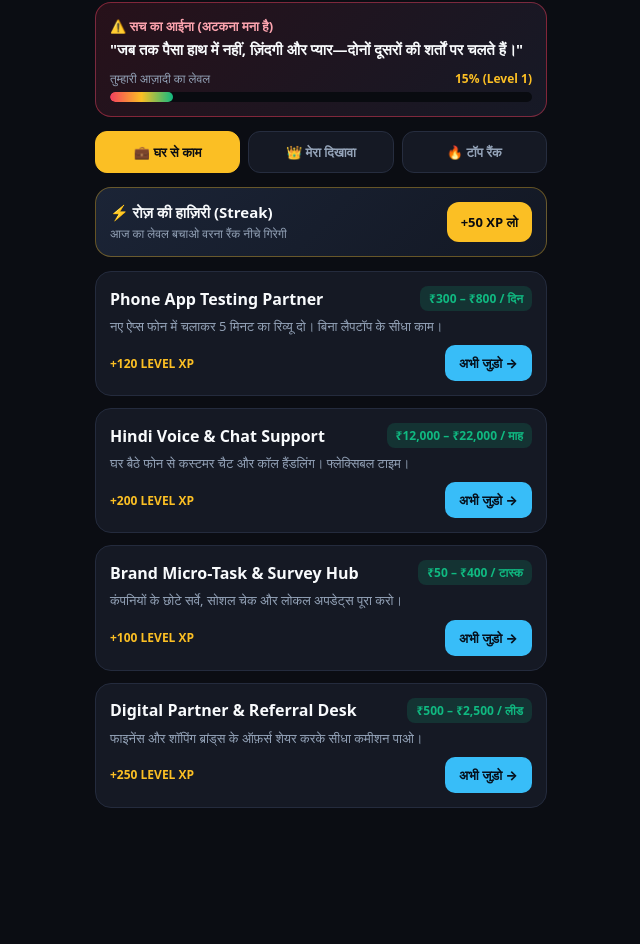
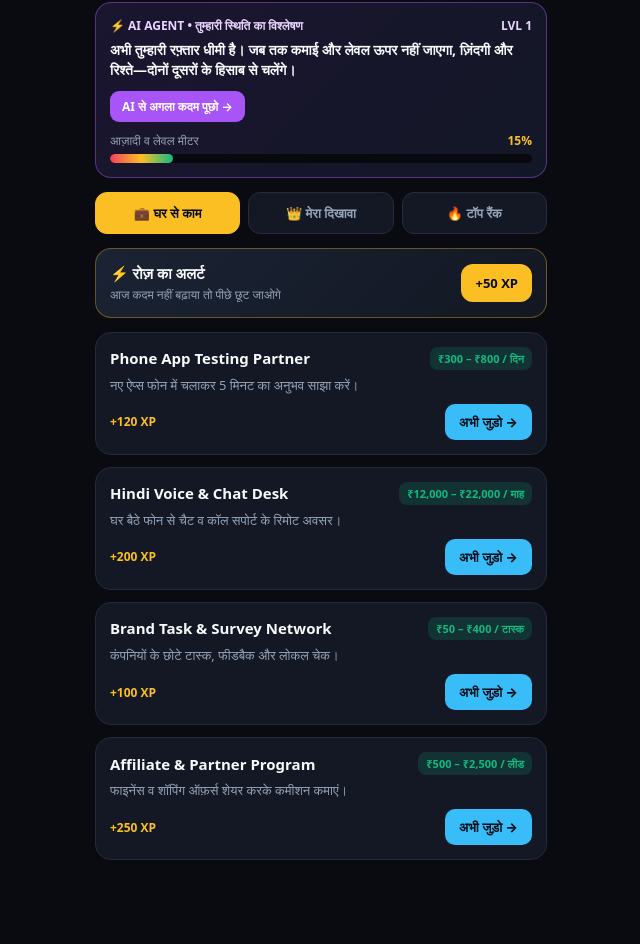
Before and after one commit to kaluradha5-ctrl/Earning-app, a plain HTML site: page index.html in a window 1280 px wide. Shown: the part 50-994 px from the top of the page, without its empty margins (319-959 px from the left). Before the commit the page ends 960 px from the top, so only its background shows below. Drawn offline with Linux system fonts and the light colour scheme.

Commit message:
Update index.html

```diff
--- a/index.html
+++ b/index.html
@@ -3,16 +3,17 @@
 <head>
   <meta charset="UTF-8" />
   <meta name="viewport" content="width=device-width, initial-scale=1.0, maximum-scale=1.0, user-scalable=no" />
-  <title>Apni Marzi — WFH & Level Arena</title>
+  <title>Apni Marzi AI — Smart WFH & Level Arena</title>
   <style>
     :root {
-      --bg: #0b0d13;
-      --card: #151924;
-      --card2: #1c2232;
+      --bg: #090b10;
+      --card: #141824;
+      --card2: #1b2132;
       --gold: #fbbf24;
       --red: #f43f5e;
       --green: #10b981;
       --blue: #38bdf8;
+      --purple: #a855f7;
       --text: #f8fafc;
       --muted: #94a3b8;
     }
@@ -33,59 +34,71 @@
       align-items: center;
       margin-bottom: 12px;
     }
-    .brand { font-size: 19px; font-weight: 800; letter-spacing: 0.3px; }
+    .brand { font-size: 19px; font-weight: 800; }
     .brand span { color: var(--gold); }
-    .live-pill {
-      background: rgba(244, 63, 94, 0.16);
-      color: var(--red);
-      border: 1px solid rgba(244, 63, 94, 0.4);
+    .ai-pill {
+      background: rgba(168, 85, 247, 0.16);
+      color: #d8b4fe;
+      border: 1px solid rgba(168, 85, 247, 0.45);
       font-size: 11px;
       font-weight: 700;
       padding: 4px 10px;
       border-radius: 99px;
-      animation: pulse 1.6s infinite;
     }
-    @keyframes pulse { 0%,100% { opacity: 1; } 50% { opacity: 0.55; } }
 
-    /* Reality Alert Box */
-    .mirror-box {
-      background: linear-gradient(135deg, #27111a, #161926);
-      border: 1px solid rgba(244, 63, 94, 0.45);
+    /* AI Agent Box */
+    .ai-box {
+      background: linear-gradient(135deg, #1b1530, #121726);
+      border: 1px solid rgba(168, 85, 247, 0.45);
       border-radius: 16px;
       padding: 14px;
       margin-bottom: 14px;
     }
-    .mirror-title {
-      font-size: 13px;
-      color: #fda4af;
+    .ai-head {
+      display: flex;
+      justify-content: space-between;
+      align-items: center;
+      margin-bottom: 6px;
+      font-size: 12px;
+      color: #e9d5ff;
       font-weight: 700;
-      margin-bottom: 4px;
     }
-    .mirror-text {
-      font-size: 15px;
+    .ai-msg {
+      font-size: 14px;
       font-weight: 700;
-      line-height: 1.4;
+      line-height: 1.45;
       margin-bottom: 10px;
+    }
+    .ai-btn {
+      background: var(--purple);
+      color: #fff;
+      border: none;
+      padding: 7px 12px;
+      border-radius: 9px;
+      font-size: 12px;
+      font-weight: 700;
+      cursor: pointer;
     }
     .freedom-row {
       display: flex;
       justify-content: space-between;
       font-size: 12px;
       color: var(--muted);
+      margin-top: 10px;
       margin-bottom: 5px;
     }
     .bar-bg {
-      height: 10px;
-      background: #090b10;
+      height: 9px;
+      background: #07090e;
       border-radius: 99px;
       overflow: hidden;
     }
     .bar-fill {
       height: 100%;
-      width: 18%;
+      width: 15%;
       background: linear-gradient(90deg, var(--red), var(--gold), var(--green));
       border-radius: 99px;
-      transition: width 0.4s ease;
+      transition: width 0.35s ease;
     }
 
     /* Tabs */
@@ -98,7 +111,7 @@
     .tab-btn {
       background: var(--card);
       color: var(--muted);
-      border: 1px solid #262d3f;
+      border: 1px solid #252c3e;
       padding: 11px 6px;
       border-radius: 12px;
       font-size: 13px;
@@ -107,17 +120,16 @@
     }
     .tab-btn.active {
       background: var(--gold);
-      color: #0b0d13;
+      color: #090b10;
       border-color: var(--gold);
     }
 
-    /* Section */
     .section { display: none; }
     .section.active { display: block; }
 
-    /* Daily Hook Button */
+    /* Daily Hook */
     .daily-card {
-      background: linear-gradient(135deg, #1b2436, #131824);
+      background: linear-gradient(135deg, #1b2334, #121722);
       border: 1px solid rgba(251, 191, 36, 0.35);
       border-radius: 16px;
       padding: 14px;
@@ -133,7 +145,7 @@
       background: var(--gold);
       color: #090b10;
       border: none;
-      padding: 11px 14px;
+      padding: 10px 14px;
       border-radius: 12px;
       font-weight: 800;
       font-size: 13px;
@@ -141,14 +153,14 @@
       cursor: pointer;
     }
     .btn-gold:disabled {
-      background: #2b3245;
+      background: #283044;
       color: #94a3b8;
     }
 
-    /* Company WFH Cards */
+    /* Company Cards */
     .job-card {
       background: var(--card);
-      border: 1px solid #242b3d;
+      border: 1px solid #232a3c;
       border-radius: 16px;
       padding: 14px;
       margin-bottom: 12px;
@@ -158,15 +170,17 @@
       justify-content: space-between;
       align-items: center;
       margin-bottom: 6px;
+      gap: 8px;
     }
-    .comp-name { font-size: 16px; font-weight: 800; }
+    .comp-name { font-size: 15px; font-weight: 800; }
     .badge-pay {
       background: rgba(16, 185, 129, 0.16);
       color: var(--green);
-      font-size: 12px;
+      font-size: 11px;
       font-weight: 800;
-      padding: 4px 9px;
+      padding: 4px 8px;
       border-radius: 8px;
+      white-space: nowrap;
     }
     .job-desc {
       font-size: 13px;
@@ -179,14 +193,10 @@
       justify-content: space-between;
       align-items: center;
     }
-    .xp-tag {
-      font-size: 12px;
-      color: var(--gold);
-      font-weight: 700;
-    }
+    .xp-tag { font-size: 12px; color: var(--gold); font-weight: 700; }
     .btn-action {
       background: var(--blue);
-      color: #06101c;
+      color: #05101d;
       border: none;
       padding: 9px 14px;
       border-radius: 10px;
@@ -199,14 +209,13 @@
       color: #04130d;
     }
 
-    /* Flex Card (Dikhawa) */
+    /* Flex Card */
     .flex-card {
-      background: linear-gradient(145deg, #1e1b2e, #2b1d12, #121826);
+      background: linear-gradient(145deg, #1d1930, #2b1d12, #111724);
       border: 2px solid var(--gold);
       border-radius: 20px;
       padding: 18px;
       text-align: center;
-      box-shadow: 0 10px 30px rgba(251, 191, 36, 0.15);
       margin-bottom: 14px;
     }
     .rank-crown { font-size: 34px; margin-bottom: 4px; }
@@ -219,7 +228,7 @@
       font-weight: 800;
       padding: 6px 12px;
       border-radius: 10px;
-      width: 80%;
+      width: 82%;
       margin-bottom: 8px;
     }
     .level-pill {
@@ -227,7 +236,7 @@
       background: var(--gold);
       color: #000;
       font-weight: 900;
-      font-size: 13px;
+      font-size: 12px;
       padding: 5px 14px;
       border-radius: 99px;
       margin-bottom: 12px;
@@ -258,7 +267,7 @@
     /* Leaderboard */
     .rank-row {
       background: var(--card);
-      border: 1px solid #232a3b;
+      border: 1px solid #232a3c;
       border-radius: 12px;
       padding: 11px 14px;
       margin-bottom: 8px;
@@ -270,6 +279,7 @@
       border-color: var(--gold);
       background: rgba(251, 191, 36, 0.08);
     }
+
     .toast {
       position: fixed;
       bottom: 20px;
@@ -283,7 +293,6 @@
       border-radius: 99px;
       display: none;
       z-index: 99;
-      box-shadow: 0 6px 20px rgba(0,0,0,0.5);
     }
   </style>
 </head>
@@ -291,25 +300,30 @@
 
   <div class="topbar">
     <div class="brand">APNI <span>MARZI</span></div>
-    <div class="live-pill" id="timerPill">⏳ 05:59:59 बचा है</div>
+    <div class="ai-pill">🤖 AI AGENT ACTIVE</div>
   </div>
 
-  <!-- Reality / Fear Mirror -->
-  <div class="mirror-box">
-    <div class="mirror-title">⚠️ सच का आईना (अटकना मना है)</div>
-    <div class="mirror-text" id="mirrorQuote">
-      "जब तक पैसा हाथ में नहीं, ज़िंदगी और प्यार—दोनों दूसरों की शर्तों पर चलते हैं।"
+  <!-- Smart AI Agent Box -->
+  <div class="ai-box">
+    <div class="ai-head">
+      <span>⚡ AI AGENT • तुम्हारी स्थिति का विश्लेषण</span>
+      <span id="aiLevelTag">LVL 1</span>
     </div>
+    <div class="ai-msg" id="aiMessage">
+      अभी तुम्हारी रफ़्तार धीमी है। जब तक कमाई और लेवल ऊपर नहीं जाएगा, ज़िंदगी और रिश्ते—दोनों दूसरों के हिसाब से चलेंगे।
+    </div>
+    <button class="ai-btn" onclick="askAiNextStep()">AI से अगला कदम पूछो →</button>
+
     <div class="freedom-row">
-      <span>तुम्हारी आज़ादी का लेवल</span>
-      <strong id="freedomPct" style="color:#fbbf24;">15% (बँधी हुई ज़िंदगी)</strong>
+      <span>आज़ादी व लेवल मीटर</span>
+      <strong id="freedomPct" style="color:#fbbf24;">15%</strong>
     </div>
     <div class="bar-bg">
       <div class="bar-fill" id="freedomBar"></div>
     </div>
   </div>
 
-  <!-- Simple 3-Button Navigation -->
+  <!-- 3 Tabs -->
   <div class="tabs">
     <button class="tab-btn active" onclick="switchTab('wfh', this)">💼 घर से काम</button>
     <button class="tab-btn" onclick="switchTab('flex', this)">👑 मेरा दिखावा</button>
@@ -320,16 +334,15 @@
   <div id="wfh" class="section active">
     <div class="daily-card">
       <div>
-        <h3>⚡ रोज़ की हाज़िरी (Streak)</h3>
-        <p id="streakText">आज का लेवल बचाओ वरना रैंक नीचे गिरेगी</p>
+        <h3>⚡ रोज़ का अलर्ट</h3>
+        <p id="streakText">आज कदम नहीं बढ़ाया तो पीछे छूट जाओगे</p>
       </div>
-      <button class="btn-gold" id="checkinBtn" onclick="dailyCheckin()">+50 XP लो</button>
+      <button class="btn-gold" id="checkinBtn" onclick="dailyCheckin()">+50 XP</button>
     </div>
-
     <div id="jobsList"></div>
   </div>
 
-  <!-- TAB 2: FLEX / DIKHAWA CARD -->
+  <!-- TAB 2: FLEX / DIKHAWA -->
   <div id="flex" class="section">
     <div class="flex-card">
       <div class="rank-crown" id="crownIcon">🥉</div>
@@ -347,15 +360,12 @@
         </div>
         <div>
           <div class="stat-num" id="statRank">#48</div>
-          <div class="stat-lbl">LIVE RANK</div>
+          <div class="stat-lbl">RANK</div>
         </div>
       </div>
 
-      <button class="btn-share" onclick="shareFlex()">📲 WhatsApp पर अपना लेवल दिखाओ</button>
+      <button class="btn-share" onclick="shareFlex()">📲 WhatsApp पर अपना लेवल चमकाओ</button>
     </div>
-    <p style="text-align:center; font-size:12px; color:#94a3b8;">
-      ऊपर नाम बदलकर सीधा WhatsApp स्टेटस या दोस्तों को भेजो।
-    </p>
   </div>
 
   <!-- TAB 3: LEADERBOARD -->
@@ -366,49 +376,38 @@
   <div class="toast" id="toast"></div>
 
   <script>
-    const quotes = [
-      '"जब तक पैसा हाथ में नहीं, ज़िंदगी और प्यार—दोनों दूसरों की शर्तों पर चलते हैं।"',
-      '"आज फोन पर सिर्फ टाइमपास किया, तो अगले साल भी यही मजबूरी रहेगी।"',
-      '"लोग तुम्हारी बातें नहीं, तुम्हारा लेवल और तुम्हारी जेब देखते हैं।"',
-      '"वक्त निकल रहा है—या तो खुद का लेवल बढ़ाओ, या भीड़ में गुम हो जाओ।"'
-    ];
-
     const companies = [
       {
         id: "c1",
         name: "Phone App Testing Partner",
         pay: "₹300 – ₹800 / दिन",
-        desc: "नए ऐप्स फोन में चलाकर 5 मिनट का रिव्यू दो। बिना लैपटॉप के सीधा काम।",
-        xp: 120,
-        link: "#apply-app-testing"
+        desc: "नए ऐप्स फोन में चलाकर 5 मिनट का अनुभव साझा करें।",
+        xp: 120
       },
       {
         id: "c2",
-        name: "Hindi Voice & Chat Support",
+        name: "Hindi Voice & Chat Desk",
         pay: "₹12,000 – ₹22,000 / माह",
-        desc: "घर बैठे फोन से कस्टमर चैट और कॉल हैंडलिंग। फ्लेक्सिबल टाइम।",
-        xp: 200,
-        link: "#apply-chat-support"
+        desc: "घर बैठे फोन से चैट व कॉल सपोर्ट के रिमोट अवसर।",
+        xp: 200
       },
       {
         id: "c3",
-        name: "Brand Micro-Task & Survey Hub",
+        name: "Brand Task & Survey Network",
         pay: "₹50 – ₹400 / टास्क",
-        desc: "कंपनियों के छोटे सर्वे, सोशल चेक और लोकल अपडेट्स पूरा करो।",
-        xp: 100,
-        link: "#apply-micro-task"
+        desc: "कंपनियों के छोटे टास्क, फीडबैक और लोकल चेक।",
+        xp: 100
       },
       {
         id: "c4",
-        name: "Digital Partner & Referral Desk",
+        name: "Affiliate & Partner Program",
         pay: "₹500 – ₹2,500 / लीड",
-        desc: "फाइनेंस और शॉपिंग ब्रांड्स के ऑफ़र्स शेयर करके सीधा कमीशन पाओ।",
-        xp: 250,
-        link: "#apply-partner-desk"
+        desc: "फाइनेंस व शॉपिंग ऑफ़र्स शेयर करके कमीशन कमाएं।",
+        xp: 250
       }
     ];
 
-    let state = JSON.parse(localStorage.getItem("apniMarziState")) || {
+    let state = JSON.parse(localStorage.getItem("apniMarziAiState")) || {
       name: "Apna Naam Likho",
       xp: 100,
       done: [],
@@ -416,7 +415,7 @@
     };
 
     function saveState() {
-      localStorage.setItem("apniMarziState", JSON.stringify(state));
+      localStorage.setItem("apniMarziAiState", JSON.stringify(state));
       renderAll();
     }
 
@@ -435,18 +434,36 @@
     }
 
     function getLevelInfo(xp) {
-      if (xp >= 700) return { lvl: 5, title: "KINGPIN • अपनी मर्ज़ी का मालिक", crown: "👑", pct: 95, rank: "#3" };
-      if (xp >= 500) return { lvl: 4, title: "BOSS • तेज़ रफ़्तार", crown: "💎", pct: 75, rank: "#9" };
-      if (xp >= 320) return { lvl: 3, title: "PRO HUSTLER • आगे बढ़ता हुआ", crown: "🔥", pct: 55, rank: "#18" };
-      if (xp >= 180) return { lvl: 2, title: "RISER • शुरुआत हो चुकी", crown: "⚡", pct: 35, rank: "#31" };
-      return { lvl: 1, title: "ROOKIE • अभी पीछे हो", crown: "🥉", pct: 15, rank: "#48" };
+      if (xp >= 700) return { lvl: 5, title: "KINGPIN", crown: "👑", pct: 95, rank: "#3" };
+      if (xp >= 500) return { lvl: 4, title: "BOSS", crown: "💎", pct: 75, rank: "#9" };
+      if (xp >= 320) return { lvl: 3, title: "PRO HUSTLER", crown: "🔥", pct: 55, rank: "#18" };
+      if (xp >= 180) return { lvl: 2, title: "RISER", crown: "⚡", pct: 35, rank: "#31" };
+      return { lvl: 1, title: "ROOKIE", crown: "🥉", pct: 15, rank: "#48" };
+    }
+
+    // Smart rule-based AI co-pilot response based on user state
+    function askAiNextStep() {
+      const info = getLevelInfo(state.xp);
+      let reply = "";
+      if (!state.checkedToday) {
+        reply = "AI सुझाव: सबसे पहले 'रोज़ का अलर्ट' से +50 XP लो, फिर कोई 1 WFH कंपनी स्टेप पूरा करो ताकि तुम्हारा लेवल ऊपर जाए।";
+      } else if (state.done.length === 0) {
+        reply = "AI सुझाव: सिर्फ देखने से लेवल नहीं बढ़ेगा। 'घर से काम' में पहली कंपनी पर टैप करो और अपना दिखावा स्कोर बढ़ाओ।";
+      } else if (info.lvl < 4) {
+        reply = `AI सुझाव: तुम Level ${info.lvl} पर हो। अगली कंपनी जोड़ो और 'मेरा दिखावा' टैब से अपना स्टेटस शेयर करके दूसरों को पीछे छोड़ो।`;
+      } else {
+        reply = "AI सुझाव: तुम्हारा लेवल मजबूत दिख रहा है। इसे बनाए रखो और असली अवसरों पर लगातार एक्शन लेते रहो।";
+      }
+      document.getElementById("aiMessage").innerText = reply;
+      showToast("🤖 AI ने अगला कदम बता दिया!");
     }
 
     function dailyCheckin() {
       if (state.checkedToday) return;
       state.xp += 50;
       state.checkedToday = true;
-      showToast("🔥 +50 XP! आज का लेवल बच गया!");
+      state.aiMessage = "AI अपडेट: +50 XP जुड़ गया! अब एक कंपनी स्टेप लेकर अपनी रफ़्तार और तेज़ करो।";
+      showToast("⚡ +50 XP जुड़ गया!");
       saveState();
     }
 
@@ -454,34 +471,33 @@
       if (!state.done.includes(id)) {
         state.done.push(id);
         state.xp += xp;
-        showToast(`🚀 शानदार! +${xp} XP और लेवल ऊपर गया!`);
+        showToast(`🚀 +${xp} XP! लेवल अपडेट हो गया!`);
         saveState();
       } else {
-        showToast("✅ यह स्टेप पहले ही पूरा हो चुका है!");
+        showToast("✅ यह पहले से पूरा है!");
       }
     }
 
     function saveName() {
       state.name = document.getElementById("userName").value || "Player";
-      localStorage.setItem("apniMarziState", JSON.stringify(state));
+      localStorage.setItem("apniMarziAiState", JSON.stringify(state));
       renderLeaderboard();
     }
 
     function shareFlex() {
       const info = getLevelInfo(state.xp);
-      const msg = `🔥 मेरा लाइव स्टेटस:\n👤 नाम: ${state.name}\n🏆 रैंक: LEVEL ${info.lvl} (${info.title})\n⚡ पावर: ${state.xp} XP | आज़ादी स्कोर: ${info.pct}%\n\nअब दूसरों के हिसाब से नहीं, अपनी मर्ज़ी से जीना है! तुम किस लेवल पर हो?`;
+      const text = `👑 ${state.name} — LEVEL ${info.lvl} (${info.title})\n⚡ XP: ${state.xp} | आज़ादी स्कोर: ${info.pct}%\nखुद की मर्ज़ी से आगे बढ़ने की रेस जारी है!`;
       if (navigator.share) {
-        navigator.share({ text: msg });
+        navigator.share({ text });
       } else {
-        navigator.clipboard.writeText(msg);
-        showToast("📋 स्टेटस कॉपी हो गया! अब WhatsApp पर पेस्ट करो");
+        navigator.clipboard.writeText(text);
+        showToast("📋 दिखावा कार्ड कॉपी हो गया!");
       }
     }
 
     function renderJobs() {
-      const box = document.getElementById("jobsList");
-      box.innerHTML = companies.map(c => {
-        const isDone = state.done.includes(c.id);
+      document.getElementById("jobsList").innerHTML = companies.map(c => {
+        const done = state.done.includes(c.id);
         return `
           <div class="job-card">
             <div class="job-top">
@@ -490,9 +506,9 @@
             </div>
             <div class="job-desc">${c.desc}</div>
             <div class="job-foot">
-              <span class="xp-tag">+${c.xp} LEVEL XP</span>
-              <button class="btn-action ${isDone ? 'done' : ''}" onclick="doJob('${c.id}', ${c.xp})">
-                ${isDone ? '✔ जुड़ चुके हो' : 'अभी जुड़ो →'}
+              <span class="xp-tag">+${c.xp} XP</span>
+              <button class="btn-action ${done ? 'done' : ''}" onclick="doJob('${c.id}', ${c.xp})">
+                ${done ? '✔ जुड़ चुके' : 'अभी जुड़ो →'}
               </button>
             </div>
           </div>
@@ -504,10 +520,10 @@
       const info = getLevelInfo(state.xp);
       const list = [
         { name: "Aarav Sharma", lvl: "LEVEL 5 • KINGPIN", xp: 890 },
-        { name: "Priya Verma", lvl: "LEVEL 5 • KINGPIN", xp: 760 },
+        { name: "Priya Verma", lvl: "LEVEL 4 • BOSS", xp: 640 },
         { name: state.name, lvl: `LEVEL ${info.lvl} • तुम`, xp: state.xp, me: true },
         { name: "Rohan Das", lvl: "LEVEL 2 • RISER", xp: 240 },
-        { name: "Neha Singh", lvl: "LEVEL 1 • ROOKIE", xp: 140 }
+        { name: "Neha Singh", lvl: "LEVEL 1 • ROOKIE", xp: 130 }
       ].sort((a, b) => b.xp - a.xp);
 
       document.getElementById("leaderList").innerHTML = list.map((u, i) => `
@@ -523,8 +539,9 @@
 
     function renderAll() {
       const info = getLevelInfo(state.xp);
+      document.getElementById("aiLevelTag").innerText = `LVL ${info.lvl}`;
       document.getElementById("freedomBar").style.width = info.pct + "%";
-      document.getElementById("freedomPct").innerText = `${info.pct}% (Level ${info.lvl})`;
+      document.getElementById("freedomPct").innerText = `${info.pct}%`;
       document.getElementById("crownIcon").innerText = info.crown;
       document.getElementById("levelBadge").innerText = `LEVEL ${info.lvl} • ${info.title}`;
       document.getElementById("statXp").innerText = state.xp;
@@ -535,30 +552,15 @@
       const btn = document.getElementById("checkinBtn");
       if (state.checkedToday) {
         btn.disabled = true;
-        btn.innerText = "✔ सेफ है";
-        document.getElementById("streakText").innerText = "आज का लेवल सुरक्षित है! कल फिर आना।";
+        btn.innerText = "✔ हो गया";
+        document.getElementById("streakText").innerText = "आज का कदम दर्ज है!";
       }
 
       renderJobs();
       renderLeaderboard();
     }
 
-    // Live Countdown & Quote Rotator for Habit Loop
-    let sec = 21599;
-    setInterval(() => {
-      if (sec > 0) sec--;
-      const h = String(Math.floor(sec / 3600)).padStart(2, "0");
-      const m = String(Math.floor((sec % 3600) / 60)).padStart(2, "0");
-      const s = String(sec % 60).padStart(2, "0");
-      document.getElementById("timerPill").innerText = `⏳ ${h}:${m}:${s} बचा है`;
-    }, 1000);
-
-    let qIdx = 0;
-    setInterval(() => {
-      qIdx = (qIdx + 1) % quotes.length;
-      document.getElementById("mirrorQuote").innerText = quotes[qIdx];
-    }, 6000);
-
     renderAll();
   </script>
-</body
+</body>
+</html>
```
